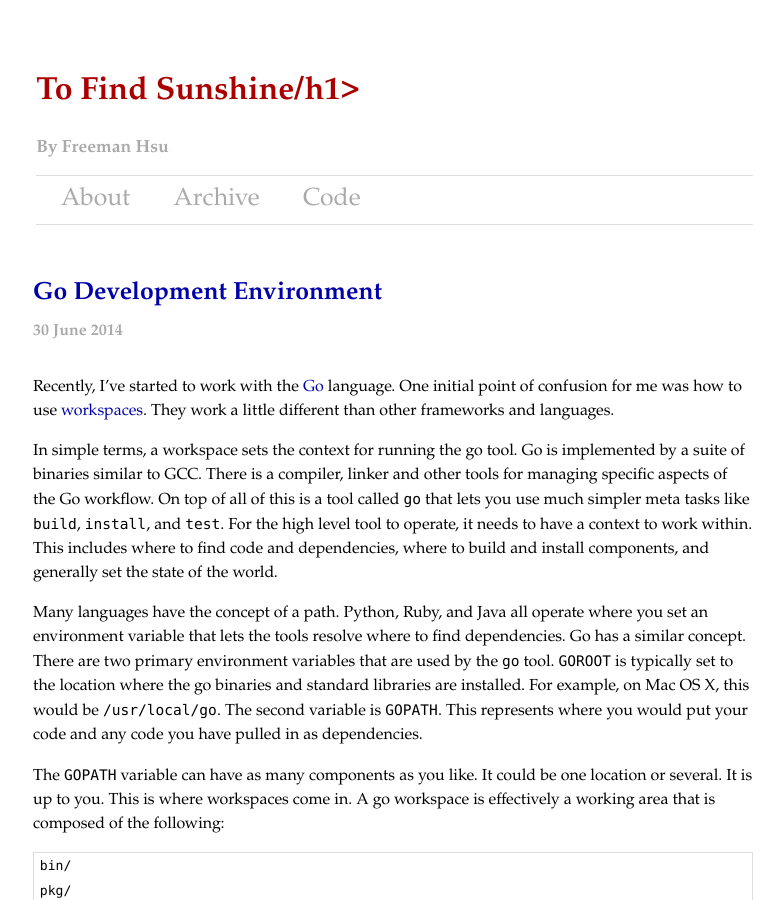
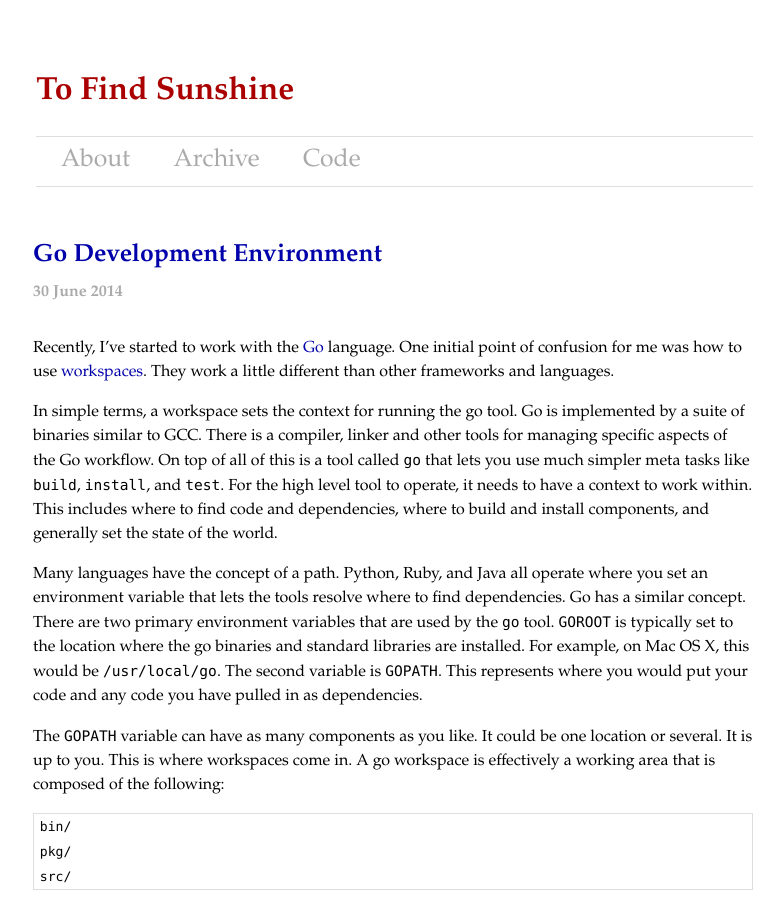
Before and after one commit to XMXu/xmxu.github.io, a Jekyll site: the page built from index.html, in a window 1280 px wide and 900 px high. Shown: the whole window, without its empty margins (247-1031 px from the left). Built offline with Jekyll 4.4.1, drawn with Linux system fonts in a browser that asks for light colours; Markdown is read by kramdown in place of the engine named in the settings; some of the changed text lies outside the part shown.

Commit message:
Modify Names

```diff
--- a/_includes/footer.html
+++ b/_includes/footer.html
@@ -1,8 +1,11 @@
 <footer>
+<div class="footer" style="text-align:center;">
+
     <div id="copyright">
-        <p>Copyright &copy; 2005-{{ site.time | date: "%Y" }} <a href="{{ site.url }}">Freeman Hsu</a></p>
+        <p>Copyright &copy; {{ site.time | date: "%Y" }} <a href="{{ site.url }}">Freeman Hsu</a></p>
     </div>
     <div id="feed">
         <p><a href="/atom.xml">RSS Feed</a> | Powered by <a href="http://jekyllrb.com/">Jekyll</a></p>
     </div>
+</div>
 </footer>
--- a/_includes/masthead.html
+++ b/_includes/masthead.html
@@ -1,6 +1,5 @@
 <section id="masthead">
-    <h1 class="title"><a href="/">To Find Sunshine</a>/h1>
-    <h2>By <span class="author">Freeman Hsu</a></h2>
+    <h1 class="title"><a href="/">To Find Sunshine</a></h1>
     <nav>
         <a class="menu" href="/about.html">About</a>
         <a class="menu" href="/archive.html">Archive</a>
```
